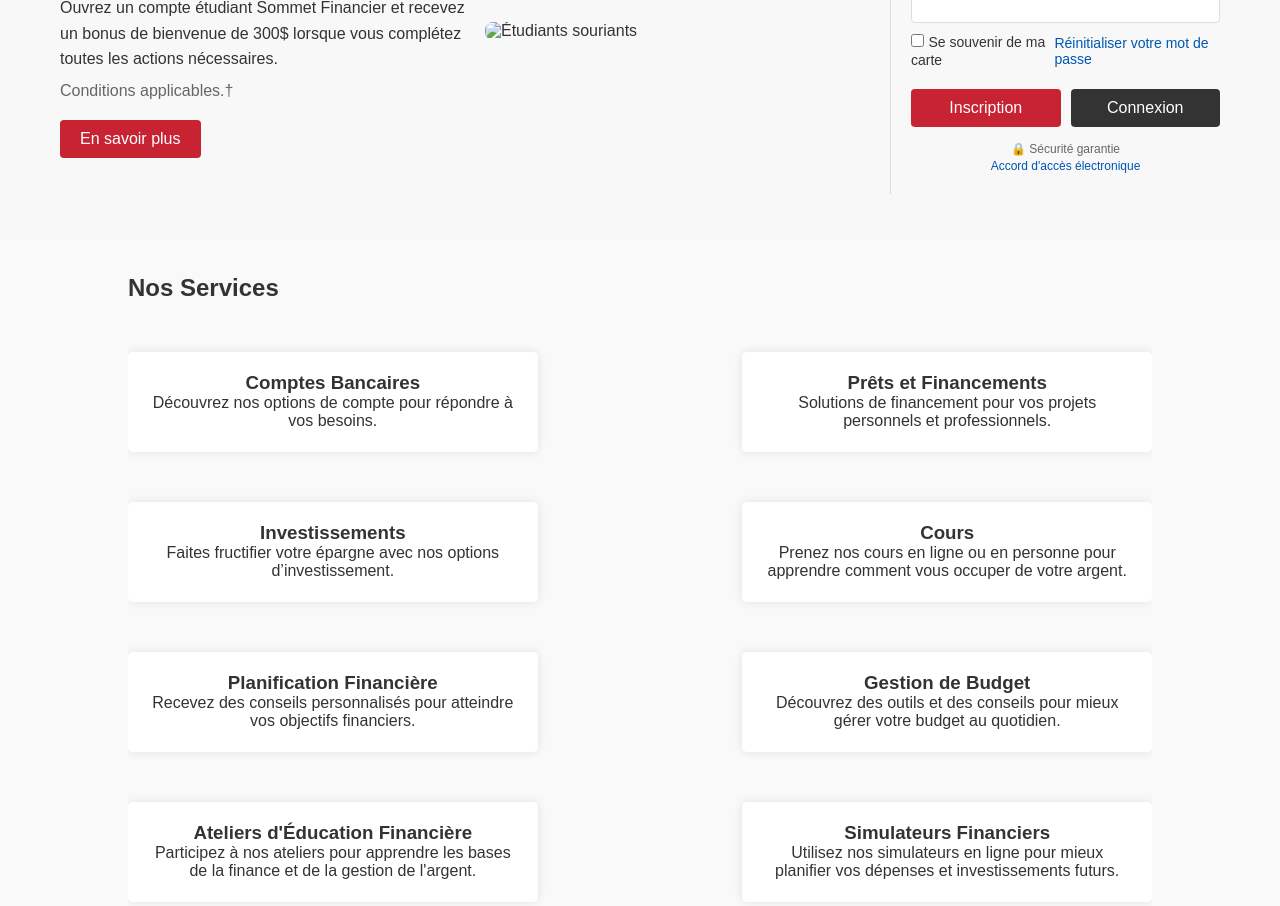
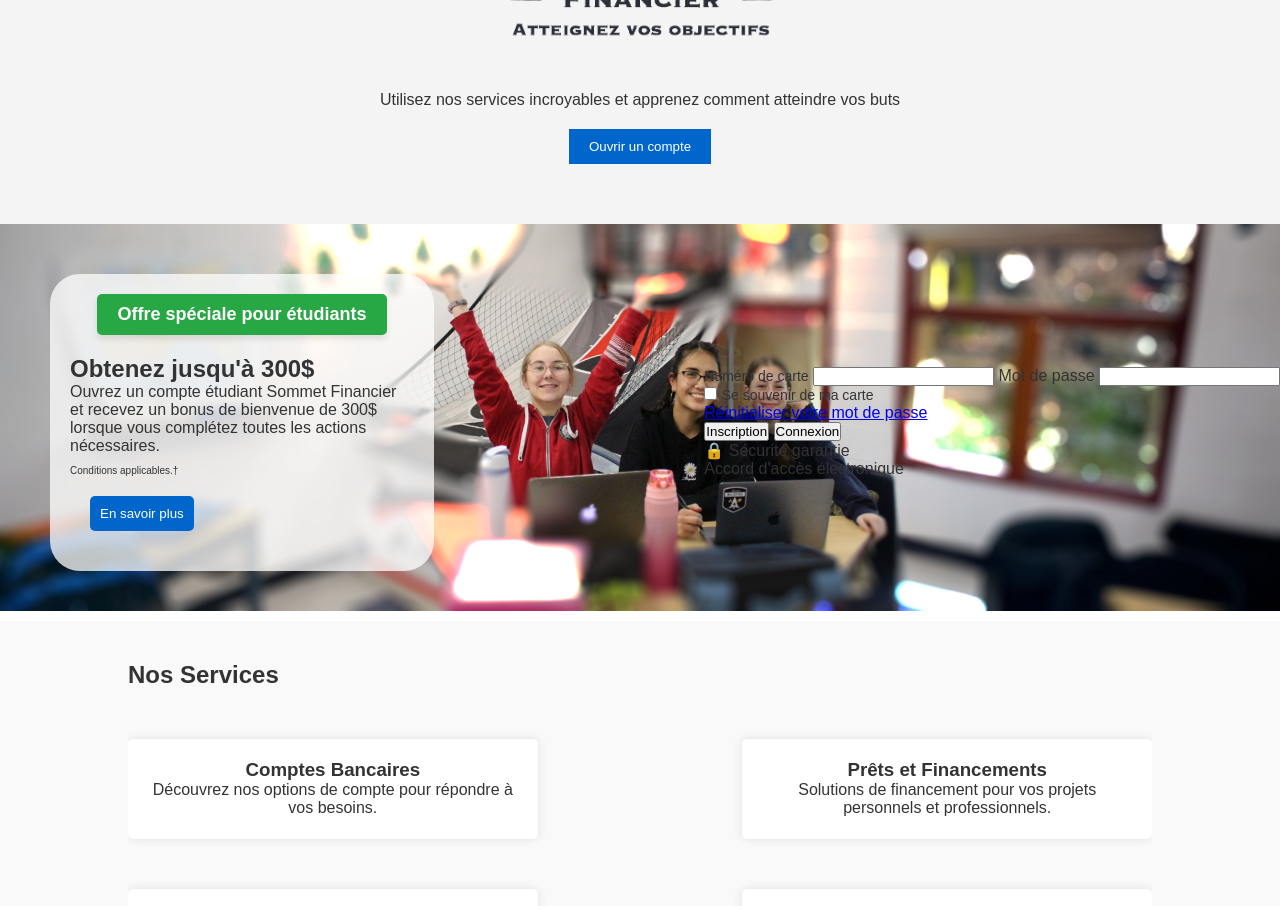
Before and after one commit to funchess009/Sommet-Financier, a plain HTML site: page index.html in a window 1280 px wide. Shown: the part 383-1289 px from the top of the page. Drawn offline with Linux system fonts and the light colour scheme.

Commit message:
Pending changes exported from your codespace

```diff
--- a/index.html
+++ b/index.html
@@ -6,7 +6,7 @@
     <meta name="viewport" content="width=device-width, initial-scale=1.0">
     <title>Sommet Financier</title>
     <link rel="stylesheet" href="style.css">
-    <link rel="icon" type="image/x-icon" href="images/favicon.ico">
+    <link rel="icon" type="image/x-icon" href="images/logo.png">
 </head>
 
 
@@ -21,11 +21,11 @@
 
             <nav>
                 <ul>
-                    <li><a href="#home">Accueil</a></li>
                     <li><a href="#services">Services</a></li>
                     <li><a href="#about">À propos</a></li>
                     <li><a href="#contact">Contact</a></li>
-                    <li><a href="#avis">Avis</a></li>
+                    <li><a href="#reviews">Avis</a></li>
+                    <li><a href="#locations">Location</a></li>
 
                 </ul>
             </nav>
@@ -41,71 +41,69 @@
             <button class="cta-button">Ouvrir un compte</button>
         </div>
     </section>
-    <section id="student-bonus"
-        style="display: flex; align-items: center; padding: 40px; font-family: Arial, sans-serif; color: #333; background-color: #f8f8f8;">
+
+    <!-- section bonis étudiant-->
+    <section id="student-bonus">
         <!-- Offer Details Section -->
-        <div style="flex: 1; padding: 20px; max-width: 500px;">
-            <p
-                style="background-color: #d9f2ff; color: #0056b3; display: inline-block; padding: 5px 10px; border-radius: 8px; font-weight: bold;">
-                🎉 Offre spéciale pour étudiants
+        <div>
+            <img src="images/smilingStudents.png" alt="Étudiants souriants">
+        </div>
+        <div id="bonusText">
+            <div id="mainBonusText">
+                <div id="offerTagContainer">
+                    <p id="offerTag">
+                        Offre spéciale pour étudiants
                     </p>
-            <h2 style="font-size: 32px; margin-top: 15px;">Obtenez jusqu'à 300$ !</h2>
-            <p style="font-size: 16px; line-height: 1.6; margin-top: 10px;">
+                </div>
+
+                <h2>Obtenez jusqu'à 300$</h2>
+                <p>
                     Ouvrez un compte étudiant Sommet Financier et recevez un bonus de bienvenue de 300$ lorsque vous
                     complétez toutes les actions nécessaires.
                 </p>
-            <p style="font-size: 16px; color: #666; margin-top: 10px;">
+                <p id="conditions">
                     Conditions applicables.†
                 </p>
-            <button
-                style="background-color: #c82333; color: #fff; padding: 10px 20px; font-size: 16px; border: none; border-radius: 4px; cursor: pointer; margin-top: 20px;">
+                <button id="knowMore">
                     En savoir plus
                 </button>
             </div>
 
-        <!-- Image Section -->
-        <div style="flex: 1;">
-            <img src="student_bonus_image.jpg" alt="Étudiants souriants" style="width: 100%; border-radius: 8px;">
-        </div>
-
-        <!-- Login Section -->
-        <div style="flex: 1; padding: 20px; max-width: 350px; border-left: 1px solid #ddd;">
+            <div id="loginFormSmall">
                 <form>
                     <label for="card-number" style="font-size: 14px;">Numéro de carte</label>
-                <input type="text" id="card-number" name="card-number"
-                    style="width: 100%; padding: 10px; margin-top: 5px; margin-bottom: 15px; border: 1px solid #ddd; border-radius: 4px;">
+                    <input type="text" id="card-number" name="card-number">
 
-                <label for="password" style="font-size: 14px;">Mot de passe</label>
-                <input type="password" id="password" name="password"
-                    style="width: 100%; padding: 10px; margin-top: 5px; margin-bottom: 10px; border: 1px solid #ddd; border-radius: 4px;">
+                    <label for="password">Mot de passe</label>
+                    <input type="password" id="password" name="password">
 
-                <div style="display: flex; align-items: center; justify-content: space-between;">
+                    <div>
                         <div>
                             <input type="checkbox" id="remember-card">
                             <label for="remember-card" style="font-size: 14px;">Se souvenir de ma carte</label>
                         </div>
-                    <a href="#" style="font-size: 14px; color: #0056b3; text-decoration: none;">Réinitialiser votre mot
+                        <a href="#">Réinitialiser votre mot
                             de passe</a>
                     </div>
 
-                <div style="margin-top: 20px; display: flex; gap: 10px;">
-                    <button type="button"
-                        style="flex: 1; padding: 10px; font-size: 16px; background-color: #c82333; color: #fff; border: none; border-radius: 4px; cursor: pointer;">
+                    <div>
+                        <button type="button">
                             Inscription
                         </button>
-                    <button type="submit"
-                        style="flex: 1; padding: 10px; font-size: 16px; background-color: #333; color: #fff; border: none; border-radius: 4px; cursor: pointer;">
+                        <button type="submit">
                             Connexion
                         </button>
                     </div>
 
-                <div style="text-align: center; margin-top: 15px;">
-                    <p style="font-size: 12px; color: #666;">🔒 Sécurité garantie</p>
-                    <a href="#" style="font-size: 12px; color: #0056b3; text-decoration: none;">Accord d'accès
-                        électronique</a>
+                    <div>
+                        <p>🔒 Sécurité garantie</p>
+                        <a href="#" ></a>Accord d'accès électronique</a>
                     </div>
                 </form>
             </div>
+        </div>
+
+
     </section>
 
 
@@ -190,13 +188,10 @@
         </p>
 
         <p style="font-size: 16px; line-height: 1.8; margin-top: 20px; text-align: center;">
-            Rejoignez-nous chez Sommet Financier et découvrez un partenaire financier engagé à vos côtés pour chaque
+            Rejoignez-nous et découvrez un partenaire financier engagé à vos côtés pour chaque
             étape de votre vie financière.
         </p>
     </section>
-
-
-
 
     <!-- Section contact -->
     <section id="contact"
@@ -227,6 +222,7 @@
         </div>
     </section>
 
+    <!-- Section avis -->
     <section id="reviews"
         style="padding: 40px; font-family: Arial, sans-serif; color: #333; background-color: #f3f3f3;">
         <h2 style="text-align: center; font-size: 32px; margin-bottom: 20px;">Avis des clients</h2>
@@ -237,7 +233,7 @@
             <!-- Review 1 -->
             <div
                 style="border: 1px solid #ddd; padding: 20px; border-radius: 8px; width: 100%; background-color: #fff;">
-                <p style="font-size: 18px; font-weight: bold;">★★★★★</p>
+                <p style="font-size: 18px; font-weight: bold; color: #0066cc;">★★★★★</p>
                 <p style="font-size: 16px; line-height: 1.8;">
                     "Sommet Financier a vraiment changé ma vision de la banque. Grâce à leurs ateliers d’éducation
                     financière, je me sens enfin en contrôle de mes finances. Une équipe accueillante et professionnelle
@@ -249,7 +245,7 @@
             <!-- Review 2 -->
             <div
                 style="border: 1px solid #ddd; padding: 20px; border-radius: 8px; width: 100%; background-color: #fff;">
-                <p style="font-size: 18px; font-weight: bold;">★★★★★</p>
+                <p style="font-size: 18px; font-weight: bold; color: #0066cc;">★★★★★</p>
                 <p style="font-size: 16px; line-height: 1.8;">
                     "Service incroyable et une approche unique ! Sommet Financier m'a aidé à mieux comprendre
                     l'investissement et la gestion de patrimoine. Je recommande vivement cette banque à tous ceux qui
@@ -261,7 +257,7 @@
             <!-- Review 3 -->
             <div
                 style="border: 1px solid #ddd; padding: 20px; border-radius: 8px; width: 100%; background-color: #fff;">
-                <p style="font-size: 18px; font-weight: bold;">★★★★★</p>
+                <p style="font-size: 18px; font-weight: bold; color: #0066cc;">★★★★★</p>
                 <p style="font-size: 16px; line-height: 1.8;">
                     "Je suis impressionné par le niveau de soutien que j’ai reçu de Sommet Financier. Leur équipe est
                     toujours disponible pour répondre à mes questions et m'accompagner dans mes décisions financières."
@@ -272,6 +268,7 @@
         </div>
     </section>
 
+    <!-- Section maps -->
     <section id="locations" style="padding: 40px; font-family: Arial, sans-serif; color: #333;">
         <h2 style="text-align: center; font-size: 32px; margin-bottom: 20px;">Nos Emplacements</h2>
 
@@ -294,12 +291,6 @@
         </div>
     </section>
 
-
-
-
-
-
-
     <!-- Pied de page -->
     <footer>
         <div class="container">
--- a/style.css
+++ b/style.css
@@ -95,6 +95,65 @@ header .container {
 .hero p {
     margin-bottom: 20px;
 }
+
+/* Section boni */
+
+#student-bonus img {
+    position: absolute;
+    z-index: -8;
+    width: 100%;
+}
+
+#bonusText{
+    display: flex;
+    align-items: center;
+    justify-content: space-between;
+
+}
+
+#mainBonusText{
+    background-color: rgba(255, 255, 255, 0.747);
+    width: 30%;
+    height: auto;
+    margin: 50px;
+    border-radius: 30px;
+    padding: 20px;
+}
+
+#conditions{
+    margin-top: 10px;
+    font-size: x-small;
+}
+
+#knowMore{
+    padding: 10px;
+    border: none;
+    background-color:#0066cc;
+    color: white;
+    border-radius: 5px;
+    margin: 20px
+}
+
+#offerTagContainer{
+    display: flex;
+    justify-content: center;
+}
+
+#offerTag{
+    border-radius: 5px;
+    align-self: center;
+    margin-bottom: 20px;
+
+    background-color: #28a745;
+    color: #FFFFFF;
+    font-size: 18px;
+    font-weight: bold;
+    padding: 10px 20px;
+    border-radius: 5px;
+    text-decoration: none;
+    transition: background-color 0.3s ease;
+    box-shadow: 0px 4px 6px rgba(0, 0, 0, 0.1);
+}
 /* Services */
 #services {
     padding: 40px 0;
@@ -121,8 +180,6 @@ header .container {
     text-align: center;
 }
 
-
-
 #about, #contact {
     margin-bottom: 30px;
 }
```
Also changed, not shown: images/Screenshot 2024-11-04 at 1.52.43 PM.png (added), images/favicon.ico (added), images/logo.png (added), images/logoDark.png (added), images/smilingStudents.png (added), 5 other files. Lines whose indentation alone changed are shown as unchanged.
